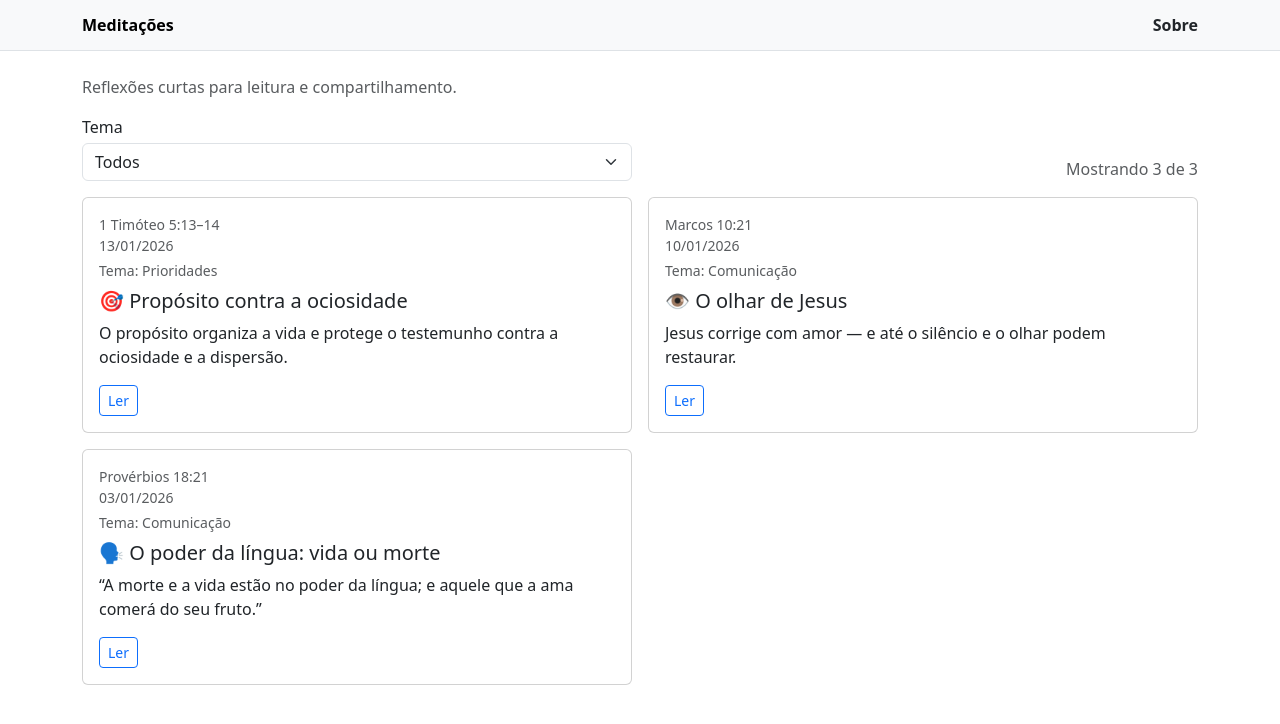
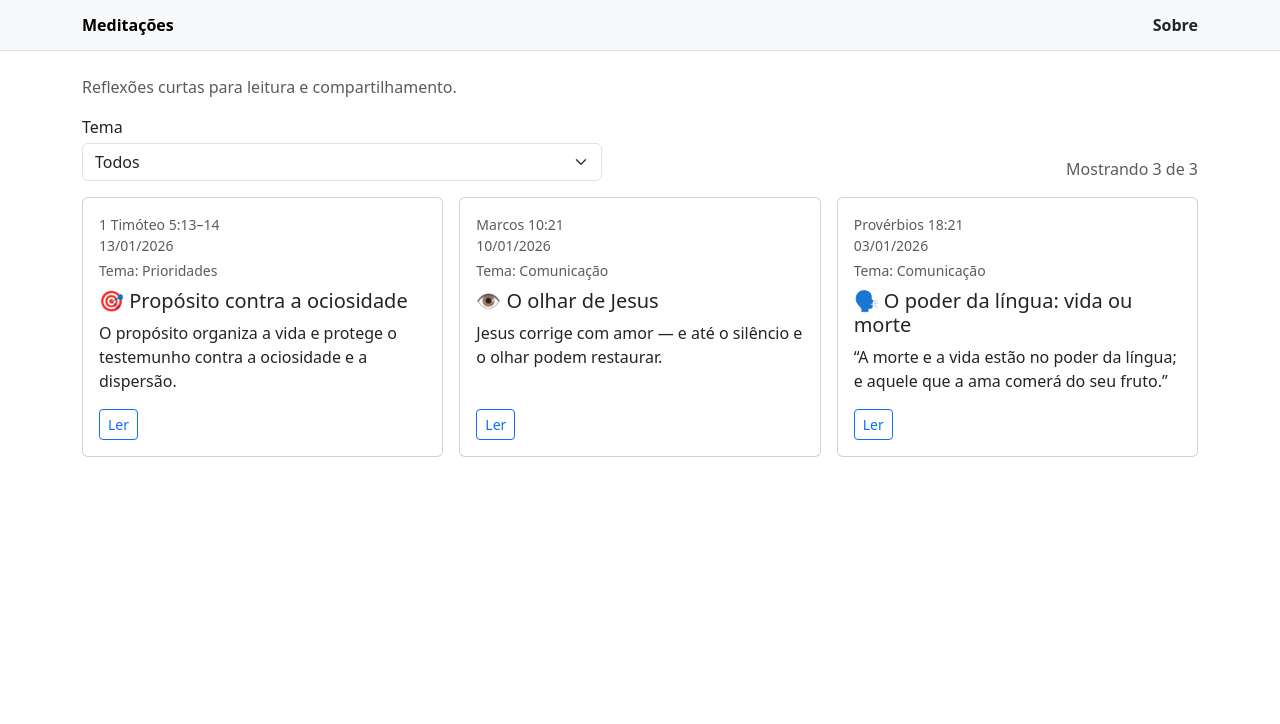
Before and after one commit to meditacoesbiblicas/meditacoes-biblicas, an Angular app: page /#/ in a window 1280 px wide. Shown: the top 724 px of the page. Built offline with nearby package versions, Linux system fonts and the light colour scheme.

Commit message:
refactor(home): toolbar de filtro e grid responsivo adaptativo (1/2/3 colunas)

```diff
--- a/src/app/pages/home/home.page.html
+++ b/src/app/pages/home/home.page.html
@@ -1,7 +1,8 @@
 <p class="text-muted mb-3">Reflexões curtas para leitura e compartilhamento.</p>
 
-<div class="row align-items-end g-3 mb-3">
-  <div class="col-12 col-md-6">
+<!-- Toolbar: filtro + contador (sempre alinhados e escaláveis) -->
+<div class="d-flex flex-column flex-md-row align-items-md-end justify-content-between gap-3 mb-3">
+  <div class="w-100" style="max-width: 520px;">
     <label class="form-label mb-1">Tema</label>
     <select class="form-select" [(ngModel)]="temaSelecionado">
       @for (t of temas; track t) {
@@ -10,26 +11,29 @@
     </select>
   </div>
 
-  <div class="col-12 col-md-6 text-md-end">
-    <div class="text-muted">
-      Mostrando {{ meditacoesFiltradas.length }} de {{ meditacoes.length }}
-    </div>
+  <div class="text-muted text-md-end">
+    Mostrando {{ meditacoesFiltradas.length }} de {{ meditacoes.length }}
   </div>
 </div>
 
-<div class="row g-3">
+<!-- Grid adaptativo: 1/2/3 colunas conforme a quantidade -->
+<div
+  class="row g-3 row-cols-1"
+  [class.row-cols-md-2]="meditacoesFiltradas.length >= 2"
+  [class.row-cols-lg-3]="meditacoesFiltradas.length >= 3"
+>
   @for (m of meditacoesFiltradas; track m.id) {
-    <div class="col-12 col-md-6">
+    <div class="col">
       <div class="card h-100">
-        <div class="card-body">
+        <div class="card-body d-flex flex-column">
           <div class="text-muted small">{{ m.versoChave }}</div>
           <div class="text-muted small">{{ formatarData(m.data) }}</div>
           <div class="text-muted small mt-1">Tema: {{ m.tema }}</div>
 
           <h2 class="h5 mt-2">{{ m.titulo }}</h2>
-          <p class="mb-3">{{ m.resumo }}</p>
+          <p class="mb-3 flex-grow-1">{{ m.resumo }}</p>
 
-          <a class="btn btn-outline-primary btn-sm" [routerLink]="['/meditacao', m.id]">
+          <a class="btn btn-outline-primary btn-sm align-self-start" [routerLink]="['/meditacao', m.id]">
             Ler
           </a>
         </div>
@@ -37,3 +41,9 @@
     </div>
   }
 </div>
+
+@if (meditacoesFiltradas.length === 0) {
+  <div class="alert alert-secondary mt-3 mb-0">
+    Nenhuma meditação encontrada para este tema.
+  </div>
+}
```
